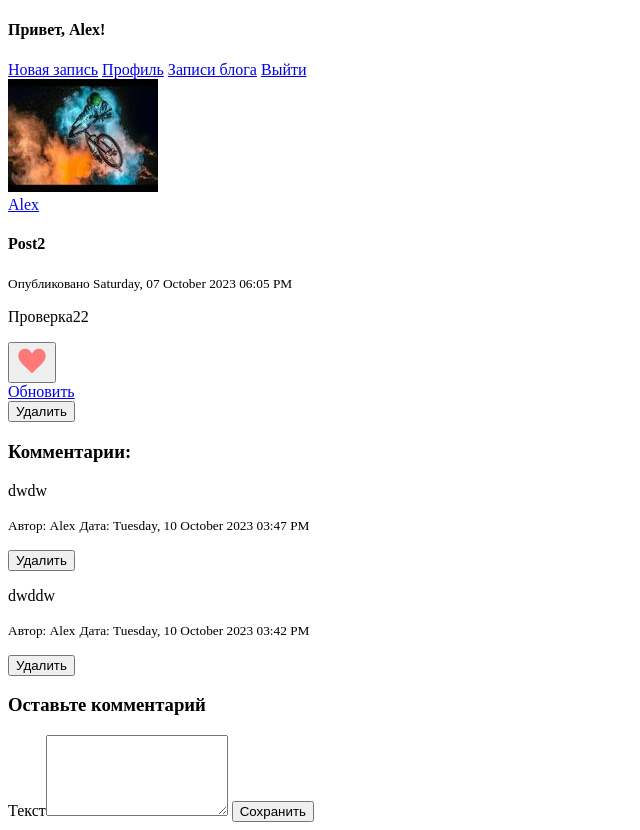
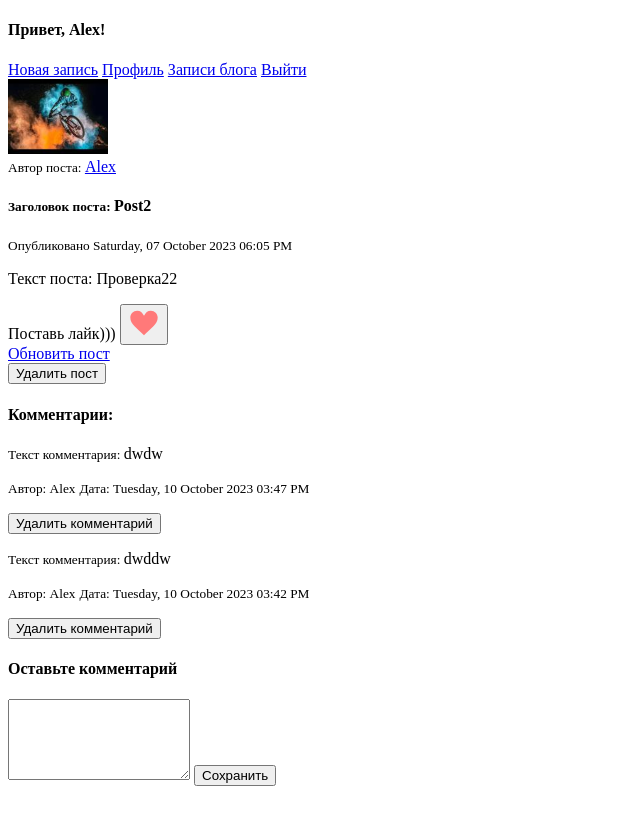
Before and after one commit to Alexey-GT/blog-flask-v2.0, a Flask app: page /post/2 in a window 1280 px wide. Shown: the whole page, without its empty margins (0-640 px from the left). After the commit the page ends 786 px from the top, so only its background shows below. Run offline with Flask 3, Linux system fonts and the light colour scheme; a user stored in the database is signed in; some libraries are stand-ins or nearby versions.

Commit message:
for_checking_the_backend

```diff
--- a/blog_app/templates/account.html
+++ b/blog_app/templates/account.html
@@ -5,8 +5,8 @@
 
 <div class="media">
     <img src="{{ image_file }}">
-    <h2>{{ current_user.username }}</h2>
-    <p>{{ current_user.email }}</p>
+    <p>Имя пользователя: {{ current_user.username }}</p>
+    <p>Адрес электронной почты: {{ current_user.email }}</p>
 </div>
 
 <form method="POST" action="" enctype="multipart/form-data">
@@ -44,7 +44,7 @@
         </div>
     </fieldset>
     <div class="form-group">
-        {{ form.submit }}
+        Кнопка {{ form.submit }} аккаунт пользователя
     </div>
 </form>
 
--- a/blog_app/templates/create_post.html
+++ b/blog_app/templates/create_post.html
@@ -25,7 +25,7 @@
             {{ form.content }}
             {% endif %}
             <div class="form-group">
-                {{ form.picture.label() }}
+                {{ form.picture.label }}
                 {{ form.picture }}
                 {% if form.picture.errors %}
                 {% for error in form.picture.errors %}
--- a/blog_app/templates/layout.html
+++ b/blog_app/templates/layout.html
@@ -14,10 +14,10 @@
 <a href="{{ url_for('posts.new_post') }}">Новая запись</a>
 <a href="{{ url_for('users.account') }}">Профиль</a>
 <a href="{{ url_for('posts.allpost') }}">Записи блога</a>
-<a href="{{url_for('users.logout') }}">Выйти</a>
+<a href="{{ url_for('users.logout') }}">Выйти</a>
 {% else %}
-<a href="{{ url_for('users.register')}}">Зарегистрироваться</a>
-<a href="{{url_for('users.login') }}">Войти</a>
+<a href="{{ url_for('users.register') }}">Зарегистрироваться</a>
+<a href="{{ url_for('users.login') }}">Войти</a>
 {% endif %}
 
 {% with messages = get_flashed_messages(with_categories=true) %}
--- a/blog_app/templates/post.html
+++ b/blog_app/templates/post.html
@@ -3,20 +3,20 @@
 
 {% block content %}
 <br>
-<img src="{{ url_for('static', filename='profile_image/' + post.author.image_file) }}">
+<img style="width: 100px;" src="{{ url_for('static', filename='profile_image/' + post.author.image_file) }}">
 </br>
-<a href="{{ url_for('users.user_posts', username=post.author.username) }}">{{ post.author.username }}</a>
-<h4>{{ post.title }}</h4>
+<small>Автор поста: </small><a href="{{ url_for('users.user_posts', username=post.author.username) }}">{{ post.author.username }}</a>
+<h4><small>Заголовок поста: </small>{{ post.title }}</h4>
 <small>Опубликовано {{ post.date_posted.strftime('%A, %d %B %Y %I:%M %p') }}</small>
 {% if post.image_file %}
 <div class="form-group">
-    <img src="{{ url_for('static', filename='profile_image/' + post.image_file) }}">
+   <p>Изображение к посту </p><img   src="{{ url_for('static', filename='profile_image/' + post.image_file) }}">
 </div>
 {% endif %}
 
-<p>{{ post.content }}</p>
+<p>Текст поста: {{ post.content }}</p>
 <form action="{{ url_for('posts.like_post', post_id=post.id) }}" method="post">
-  {{ like_form.hidden_tag() }}
+  Поставь лайк))){{ like_form.hidden_tag() }}
      <button type="submit">
        <img style="width: 32px;" src="{{ url_for('static',filename='images/like.svg') }}" alt="...">
        {{ like_count if like_count > 0 }}
@@ -25,31 +25,31 @@
 
 {% if post.author == current_user %}
 {% if post.author == current_user %}
-<a href="{{url_for('posts.update_post', post_id=post.id) }}">Обновить</a>
+<a href="{{url_for('posts.update_post', post_id=post.id) }}">Обновить пост</a>
 {% endif %}
 {% endif %}
 <form action="{{ url_for('posts.delete_post', post_id=post.id) }}" method="POST">
-    <input type="submit" value="Удалить">
+    <input type="submit" value="Удалить пост">
 </form>
 
 {% if post.comments %}
-<h3>Комментарии: </h3>
-<p>{% for comment in post.comments | reverse %}
-<p>{{ comment.text_comment }}</p>
+<h4>Комментарии: </h4>
+{% for comment in post.comments | reverse %}
+<p><small>Текст комментария: </small>{{ comment.text_comment }}</p>
 <p><small>Автор: {{ comment.username }}</small>
     <small>Дата: {{ comment.date_comment.strftime('%A, %d %B %Y %I:%M %p') }}</small></p>
 {% if comment.username == current_user.username %}
 <form action="{{ url_for('posts.delete_comment', comment_id=comment.id) }}" method="POST">
-    <input type="submit" value="Удалить">
+    <input type="submit" value="Удалить комментарий">
 </form>
 {% endif %}
 {% endfor %}
 {% endif %}
 
-<h3>Оставьте комментарий</h3>
+<h4>Оставьте комментарий</h4>
 <form action="" method="post">
     {{ form.hidden_tag() }}
-    <span>Текст</span><textarea class="contact" name="comment" rows="5"></textarea>
+    <span></span><textarea class="contact" name="comment" rows="5"></textarea>
     {% if form.comment.errors %}
     {% for error in form.comment.errors %}
     {{ error }}
--- a/blog_app/templates/user_posts.html
+++ b/blog_app/templates/user_posts.html
@@ -6,9 +6,9 @@
 <img src="{{ url_for('static', filename='profile_image/' + post.author.image_file) }}">
 <p>Имя пользователя <a href="{{ url_for('users.user_posts', username=post.author.username) }}">{{ post.author.username
     }}</a></p>
-<h4>Название поста <a href="{{ url_for('posts.post', post_id=post.id) }}">{{ post.title }}</a></h4>
+<h4>Название поста: <a href="{{ url_for('posts.post', post_id=post.id) }}">{{ post.title }}</a></h4>
 <small>Опубликовано {{ post.date_posted.strftime('%A, %d %B %Y %I:%M %p') }}</small>
-<p>{{ post.content }}</p>
+<p>Запись поста: {{ post.content }}</p>
 {% endfor %}
 
 {% for page_num in posts.iter_pages(left_edge=1, right_edge=1, left_current=1, right_current=2) %}
```
Also changed, not shown: blog_app/templates/allpost.html (+5 -3 lines), blog_app/static/profile_image/0.jpg (added), blog_app/static/profile_image/1b2799095e51ec0f51376bceb537e63d.jpeg (added), blog_app/static/profile_image/210b32f59e02885b6accf43af8bb8e73.jpg (added), blog_app/static/profile_image/3.jpeg (added), blog_app/static/profile_image/60fed969c80a653eaa635dd8a6c2e7e7.jpg (added), blog_app/static/profile_image/Bike-001_1_MD.png (added), blog_app/static/profile_image/c04cf6ebf5ce3cb7.jpg (added), blog_app/static/profile_image/c2a4fdc2f4ca44c4.jpg (added), blog_app/static/profile_image/f8807aaa12fd3c59662650d2f2749e11.jpg (added), blog_app/static/profile_image/l_1b6efb01.jpg (added), instance/blog_data.db.
